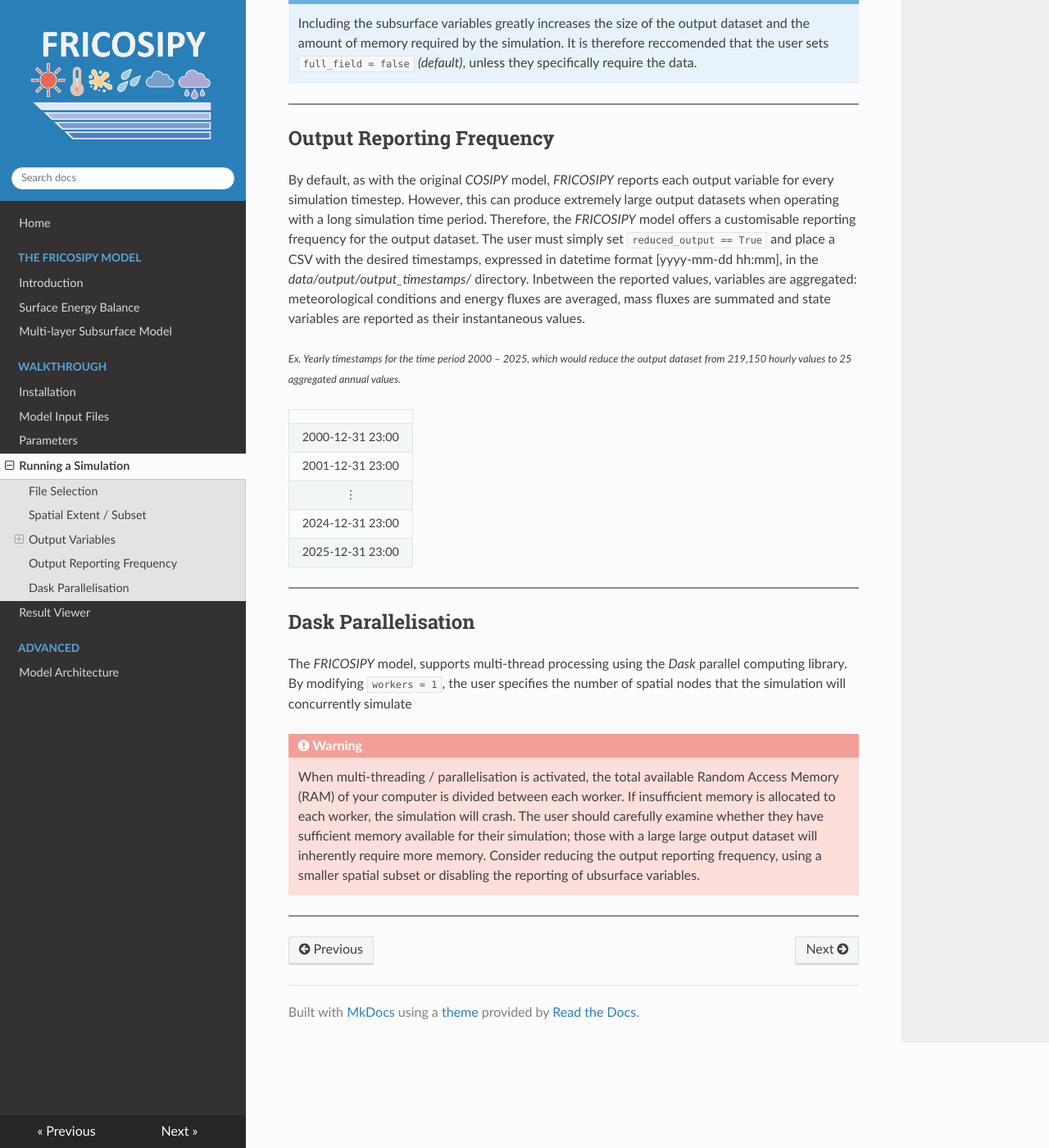
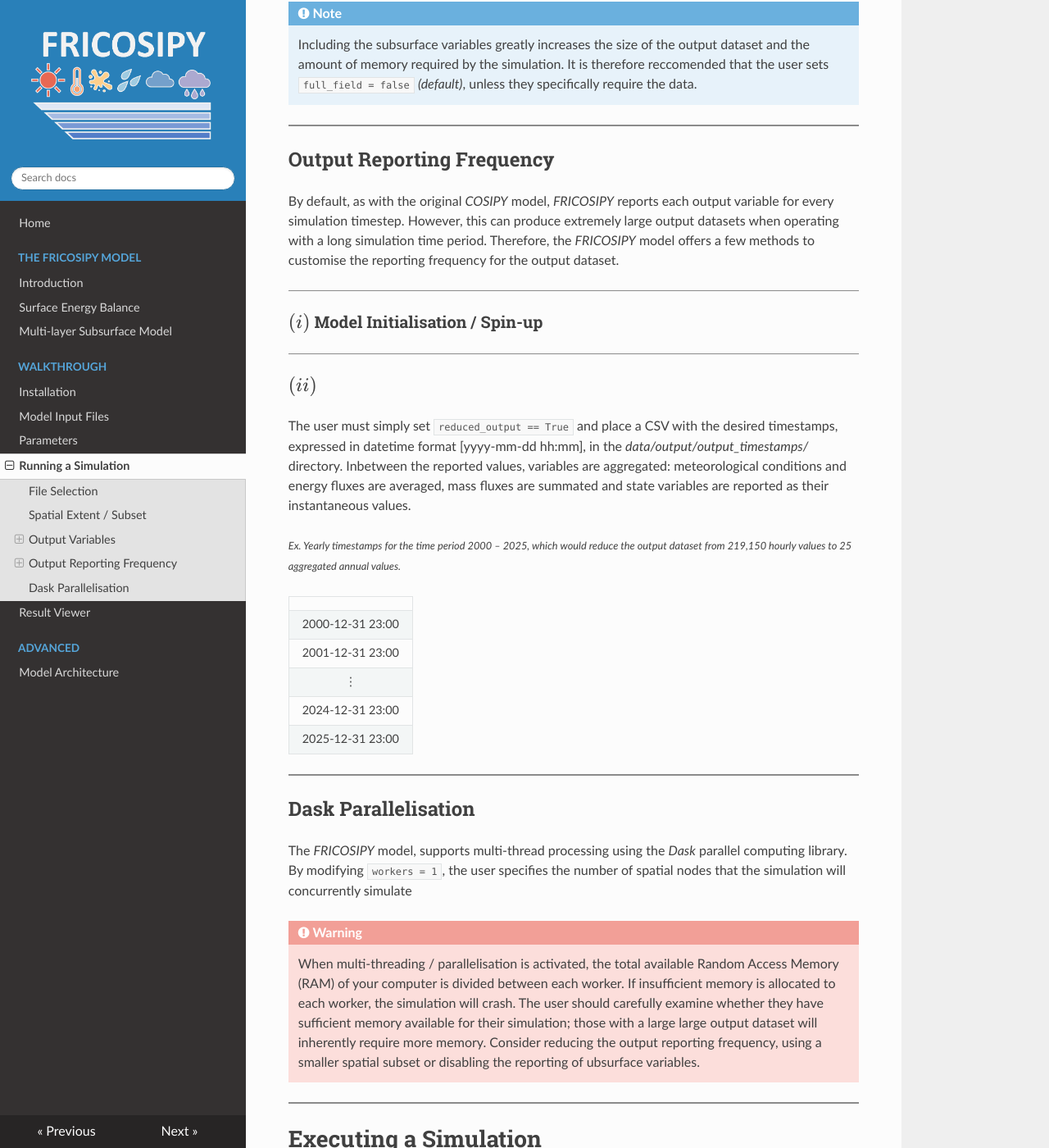
Before and after one commit to MarcusGastaldello/FRICOSIPY, an MkDocs documentation site: the page built from docs/running_a_simulation.md, in a window 1280 px wide and 1400 px high, scrolled down 3237 px. Shown: the whole window at 82% size. Built offline with MkDocs 1.6.1, drawn with Linux system fonts in a browser that asks for light colours.

Commit message:
Update running_a_simulation.md

```diff
--- a/docs/running_a_simulation.md
+++ b/docs/running_a_simulation.md
@@ -14,7 +14,7 @@
 
 
 
-
+<hr style="height:2px; background-color:#8b8b8b; border:none;" />
 
 ## Spatial Extent / Subset
 
@@ -130,7 +130,17 @@
 
 ## Output Reporting Frequency
 
-By default, as with the original *COSIPY* model, *FRICOSIPY* reports each output variable for every simulation timestep. However, this can produce extremely large output datasets when operating with a long simulation time period. Therefore, the *FRICOSIPY* model offers a customisable reporting frequency for the output dataset. The user must simply set `reduced_output == True` and place a CSV with the desired timestamps, expressed in datetime format [yyyy-mm-dd hh:mm], in the *data/output/output_timestamps/* directory. Inbetween the reported values, variables are aggregated: meteorological conditions and energy fluxes are averaged, mass fluxes are summated and state variables are reported as their instantaneous values.
+By default, as with the original *COSIPY* model, *FRICOSIPY* reports each output variable for every simulation timestep. However, this can produce extremely large output datasets when operating with a long simulation time period. Therefore, the *FRICOSIPY* model offers a few methods to customise the reporting frequency for the output dataset.
+
+<hr style="height:1px; background-color:#8b8b8b; border:none;" />
+
+### $(i)$ Model Initialisation / Spin-up
+
+<hr style="height:1px; background-color:#8b8b8b; border:none;" />
+
+### $(ii)$
+
+The user must simply set `reduced_output == True` and place a CSV with the desired timestamps, expressed in datetime format [yyyy-mm-dd hh:mm], in the *data/output/output_timestamps/* directory. Inbetween the reported values, variables are aggregated: meteorological conditions and energy fluxes are averaged, mass fluxes are summated and state variables are reported as their instantaneous values.
 
 <small> *Ex. Yearly timestamps for the time period 2000 – 2025, which would reduce the output dataset from 219,150 hourly values to 25 aggregated annual values.* </small>
 
@@ -152,3 +162,5 @@
     When multi-threading / parallelisation is activated, the total available Random Access Memory (RAM) of your computer is divided between each worker. If insufficient memory is allocated to each worker, the simulation will crash. The user should carefully examine whether they have sufficient memory available for their simulation; those with a large large output dataset will inherently require more memory. Consider reducing the output reporting frequency, using a smaller spatial subset or disabling the reporting of ubsurface variables.
 
 <hr style="height:2px; background-color:#8b8b8b; border:none;" />
+
+# Executing a Simulation
```
